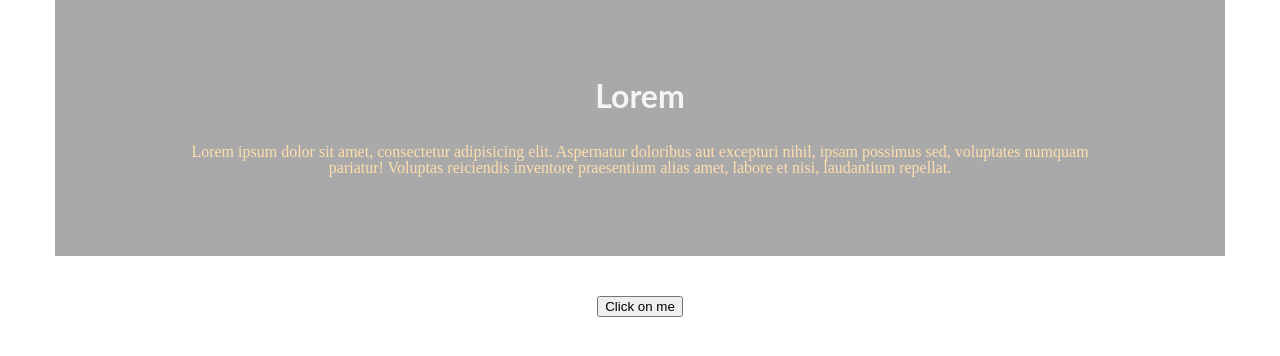
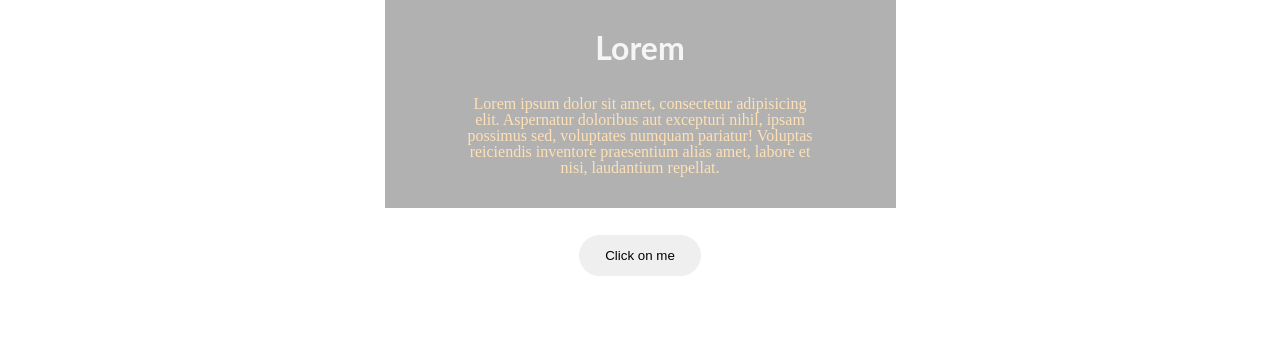
Before and after one commit to juricon/ninja-lesson-1, a plain HTML site: page lesson 10_2click/index_L7.html in a window 1280 px wide. Drawn offline with Linux system fonts and the light colour scheme.

```diff
--- a/lesson 10_2click/css/styles.css
+++ b/lesson 10_2click/css/styles.css
@@ -4,13 +4,26 @@
     text-align:center;
 }
 .father-block{
+    width:30%;
     background: darkgrey;
     color:navajowhite;
-    margin-bottom: 2.5em;
-    padding:5em 8em;
+    padding:2em 5em;
+    margin:0 auto;
+    opacity: 0.9;
+  /*  display: none;*/ /*active when
+  you need to jq .show(400) or
+  .fadeIn(1000) */
 }
 .header{
     margin-bottom:1em;
     color:whitesmoke;
     font-family: 'Lato', sans-serif;
 }
+.btn-for-father{
+    margin-top:2em;
+    border:none;
+    padding:1em 2em;
+    border-radius:2em ;
+    cursor: pointer;
+    outline: none;
+}
--- a/lesson 10_2click/js/scripts.js
+++ b/lesson 10_2click/js/scripts.js
@@ -2,10 +2,31 @@
 /*    $('.btn-for-father').click(function(){
         $('.father-block').hide('slow');
     });*/
+/*$('.btn-for-father').click(function(){
+     $('.father-block').show(400);
+     });*/
 /*    $('.btn-for-father').click(function(){
         $('.father-block').slideUp();
     });*/
-    $('.btn-for-father').click(function(){
-        $('.father-block').slideUp(2000);
-    });
+    /*$('.btn-for-father').click(function(){
+        $('.father-block').slideUp(1500);
+     });*/
+/*    $('.btn-for-father').click(function(){
+     $('.father-block').slideUp(5000);
+        });*/
+    /*    $('.btn-for-father').click(function(){
+     $('.father-block').slideUp(5000);
+     });*/
+  /*  $('.btn-for-father').click(function() {
+        $('.father-block').slideToggle(900);
+    }) *//*вроде бы же говорили что эта анимация
+    не работает уже но  заработало. интересная
+    особенность у этой анимации -  работает в две
+     стороны.*/
+  /*  $('.btn-for-father').click(function() {
+     $('.father-block').fadeOut(1000)
+     })*/
+     /*   $('.btn-for-father').click(function() {
+     $('.father-block').fadeIn(1000)
+     });*/
 });
```
Also changed, not shown: lesson 10_2click/index_L7.html (+1 -0 lines).
